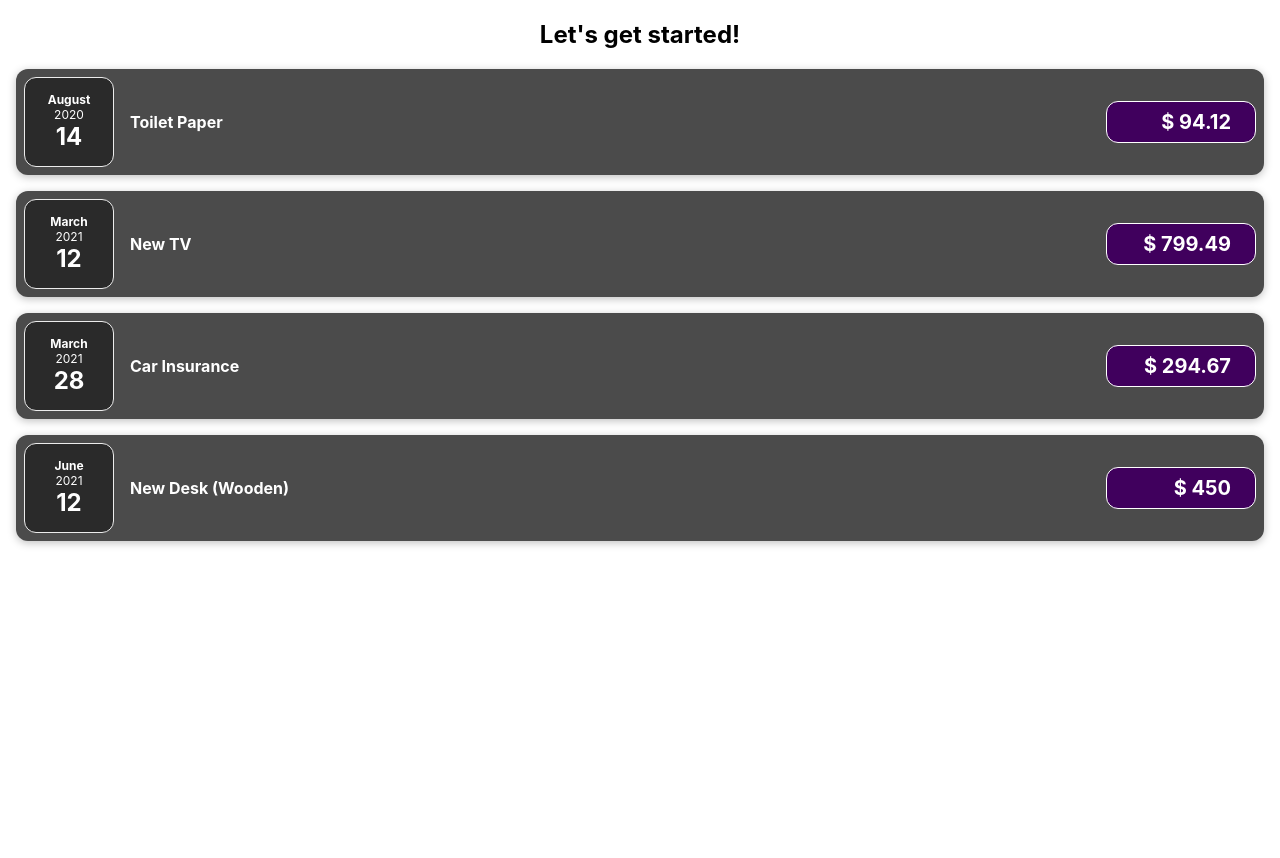
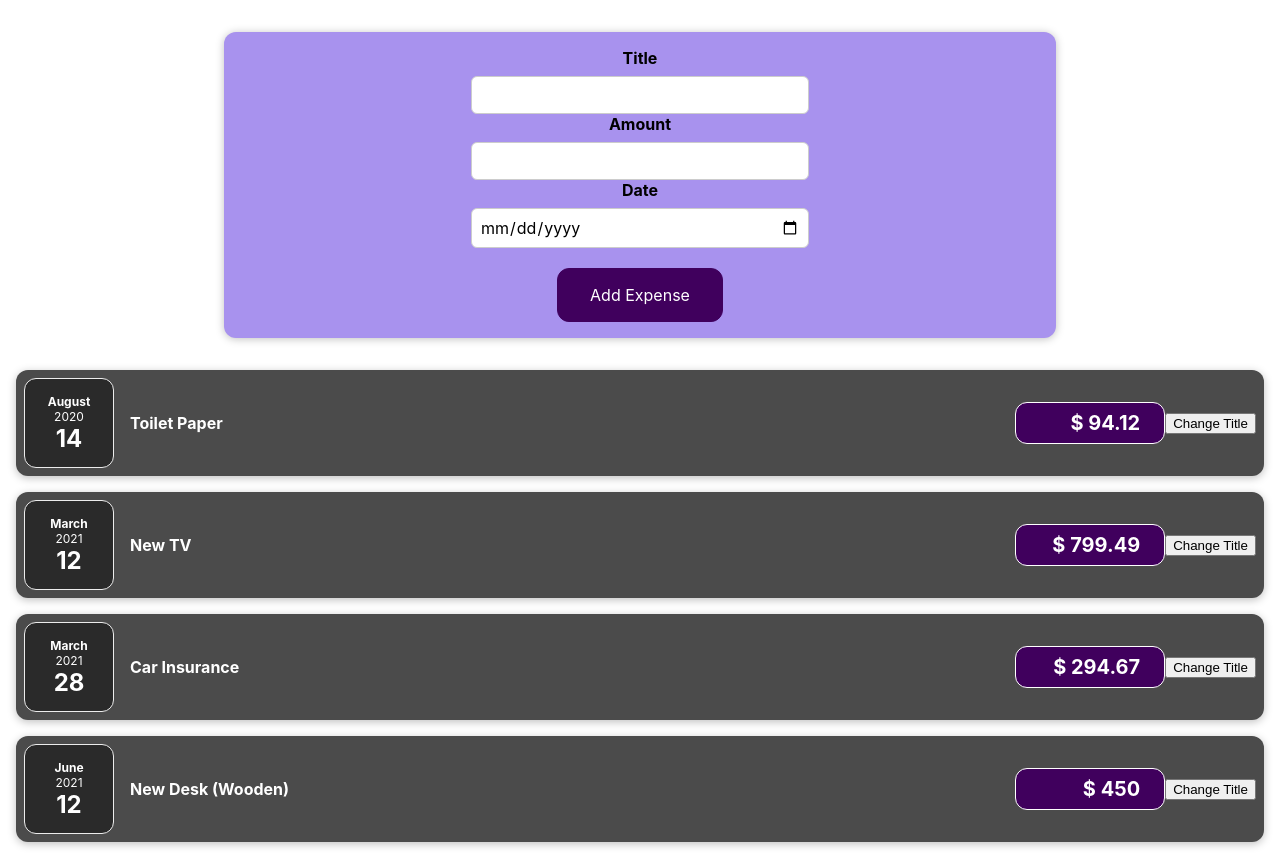
Before and after one commit to pedrofonsecapadilha/Udemy, a React (Create React App) app in the folder React-TheCompleteGuide/1-project/: page / in a window 1280 px wide. Before the commit the page ends 800 px from the top, so only its background shows below. Built offline with nearby package versions, Linux system fonts and the light colour scheme.

Commit message:
react lessons

```diff
--- a/React-TheCompleteGuide/1-project/src/App.js
+++ b/React-TheCompleteGuide/1-project/src/App.js
@@ -2,6 +2,7 @@
 // import logo from './logo.svg';
 // import ExpenseItem from './components/ExpenseItem';
 import Expenses from './components/Expenses/Expenses';
+import NewExpense from './components/NewExpense/NewExpense';
 
 // const App = () => {} - TAMBÉM PODE-SE CHAMAR UMA FUNÇÃO DESSA FORMA, É UMA QUESTÃO DE ESCOLHA.
 function App() {
@@ -34,7 +35,7 @@
 
   return (
     <div>
-      <h2 className="center">Let's get started!</h2>
+      <NewExpense></NewExpense>
       <Expenses
         items={expenses}
       ></Expenses>
--- a/React-TheCompleteGuide/1-project/src/components/Expenses/ExpenseItem.js
+++ b/React-TheCompleteGuide/1-project/src/components/Expenses/ExpenseItem.js
@@ -1,13 +1,21 @@
 import './ExpenseItem.css';
 import ExpenseDate from './ExpenseDate';
 import Card from '../UI/Card';
+import React, { useState } from "react";
 
 function ExpenseItem(props) {
+  const [title, setTitle] = useState(props.title);
+
+  function clickHandler () {
+    setTitle('Updated!');
+  };
+
   return (
     <div className='expense-item'>
       <ExpenseDate date={props.date}/>
-      <h2 className='expense-item__description'>{props.title}</h2>
+      <h2 className='expense-item__description'>{title}</h2>
       <div className='expense-item__price'>$ {props.amount}</div>
+      <button onClick={clickHandler}>Change Title</button>
     </div>
   );
 }
--- /dev/null
+++ b/React-TheCompleteGuide/1-project/src/components/NewExpense/ExpenseForm.css
@@ -0,0 +1,29 @@
+.box
+
+.new-expense__controls {
+  display: flex;
+  flex-wrap: wrap;
+  gap: 1rem;
+  margin-bottom: 1rem;
+  text-align: left;
+}
+
+.new-expense__label {
+  font-weight: bold;
+  margin-bottom: 0.5rem;
+  display: block;
+}
+
+.new-expense__input {
+  font: inherit;
+  padding: 0.5rem;
+  border-radius: 6px;
+  border: 1px solid #ccc;
+  width: 20rem;
+  max-width: 100%;
+}
+
+.new-expense__actions {
+  margin-top: 20px;
+  text-align: center;
+}
--- /dev/null
+++ b/React-TheCompleteGuide/1-project/src/components/NewExpense/ExpenseForm.js
@@ -0,0 +1,69 @@
+import './ExpenseForm.css';
+import React, { useState } from 'react';
+
+function ExpenseForm() {
+
+  const [enteredTitle, setEnteredTitle] = useState('');
+  const [enteredAmount, setEnteredAmount] = useState('');
+  const [enteredDate, setEnteredDate] = useState('');
+/*   const [userInput, setUserInput] = useState({
+    enteredTitle: '',
+    enteredAmount: '',
+    enteredDate: '',
+  }); */
+
+  function titleChangeHandler(event) {
+    setEnteredTitle(event.target.value);
+/*     setUserInput ((prevState) => {
+      return {...prevState, enteredTitle: event.target.value};
+    }); */
+  };
+  function amountChangeHandler(event) {
+    setEnteredAmount(event.target.value);
+/*     setUserInput ((prevState) => {
+      return {...prevState, enteredAmount: event.target.value};
+    }); */
+  };
+  function dateChangeHandler(event) {
+    setEnteredDate(event.target.value);
+/*     setUserInput ((prevState) => {
+      return {...prevState, enteredDate: event.target.value};
+    }); */
+  };
+
+  function submitHandler(event) {
+    event.preventDefault();
+
+    const expenseData = {
+      title: enteredTitle,
+      amount: enteredAmount,
+      date: new Date(enteredDate)
+    };
+
+    console.log(expenseData)
+  };
+
+  return (
+    <form onSubmit={submitHandler}>
+      <div className='new-expense__controls'>
+        <div className='new-expense__controls'>
+          <label className='new-expense__label'>Title</label>
+          <input className='new-expense__input' type='text' onChange={titleChangeHandler}></input>
+        </div>
+        <div className='new-expense__controls'>
+          <label className='new-expense__label'>Amount</label>
+          <input className='new-expense__input' type='number' min='0.01' step='0.01' onChange={amountChangeHandler}></input>
+        </div>
+        <div className='new-expense__controls'>
+          <label className='new-expense__label'>Date</label>
+          <input className='new-expense__input' type='date' min='2019-01-01' max='2022-12-31' onChange={dateChangeHandler}></input>
+        </div>
+      </div>
+      <div className='new-expense__actions'>
+        <button type='submit'>Add Expense</button>
+      </div>
+    </form>
+  );
+}
+
+export default ExpenseForm;
--- /dev/null
+++ b/React-TheCompleteGuide/1-project/src/components/NewExpense/NewExpense.css
@@ -0,0 +1,37 @@
+.new-expense {
+  background-color: #a892ee;
+  padding: 1rem;
+  margin: 2rem auto;
+  width: 50rem;
+  max-width: 95%;
+  border-radius: 12px;
+  text-align: center;
+  box-shadow: 0 1px 8px rgba(0, 0, 0, 0.25);
+}
+
+.new-expense button {
+  font: inherit;
+  cursor: pointer;
+  padding: 1rem 2rem;
+  border: 1px solid #40005d;
+  background-color: #40005d;
+  color: white;
+  border-radius: 12px;
+}
+
+.new-expense button:hover,
+.new-expense button:active {
+  background-color: #510674;
+  border-color: #510674;
+}
+
+.new-expense button.alternative {
+  color: #220131;
+  border-color: transparent;
+  background-color: transparent;
+}
+
+.new-expense button.alternative:hover,
+.new-expense button.alternative:active {
+  background-color: #ddb3f8;
+}
--- /dev/null
+++ b/React-TheCompleteGuide/1-project/src/components/NewExpense/NewExpense.js
@@ -0,0 +1,12 @@
+import './NewExpense.css';
+import ExpenseForm from './ExpenseForm';
+
+function NewExpense() {
+  return (
+  <div className='new-expense'>
+    <ExpenseForm></ExpenseForm>
+  </div>
+  );
+};
+
+export default NewExpense;
```
